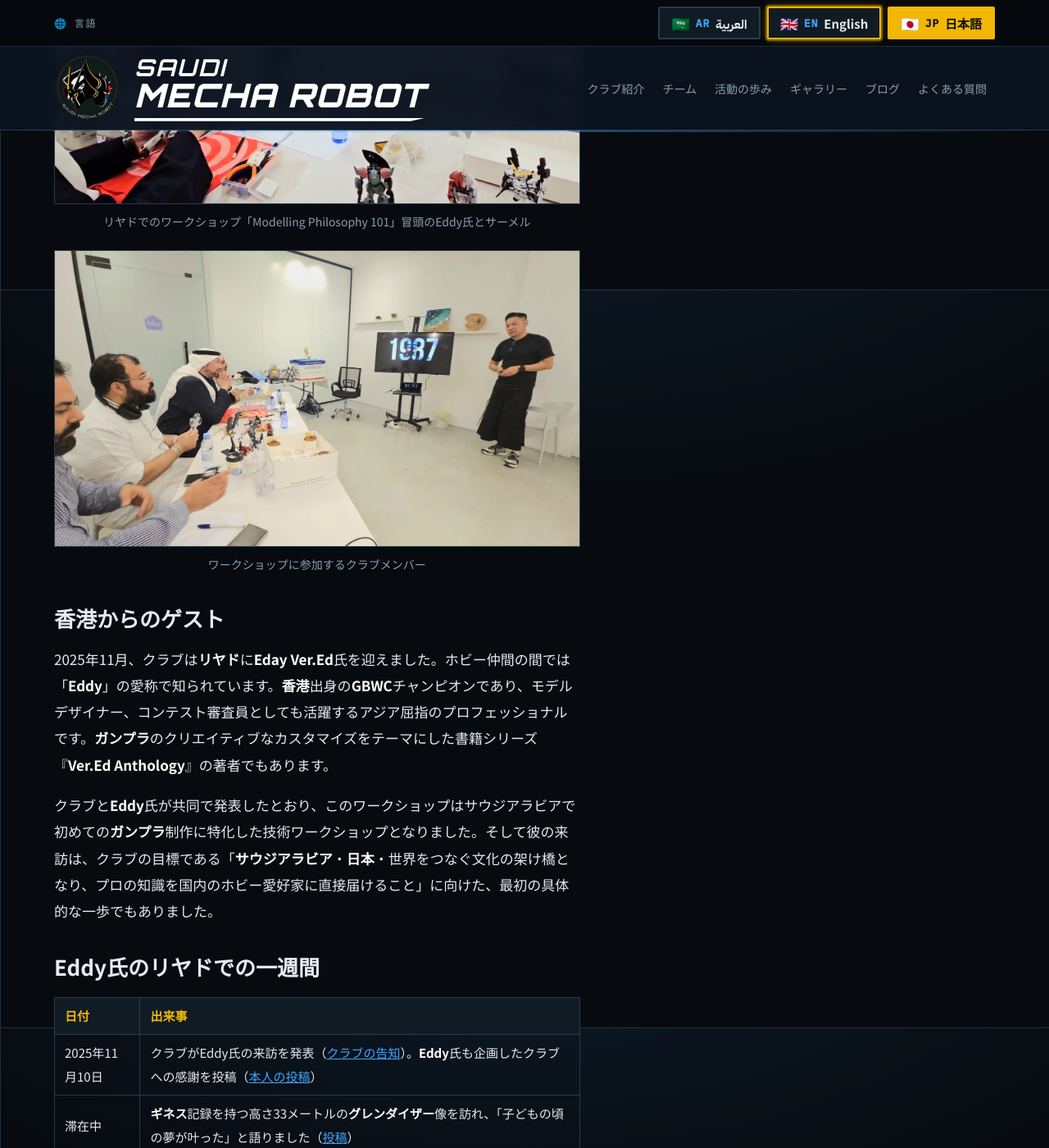
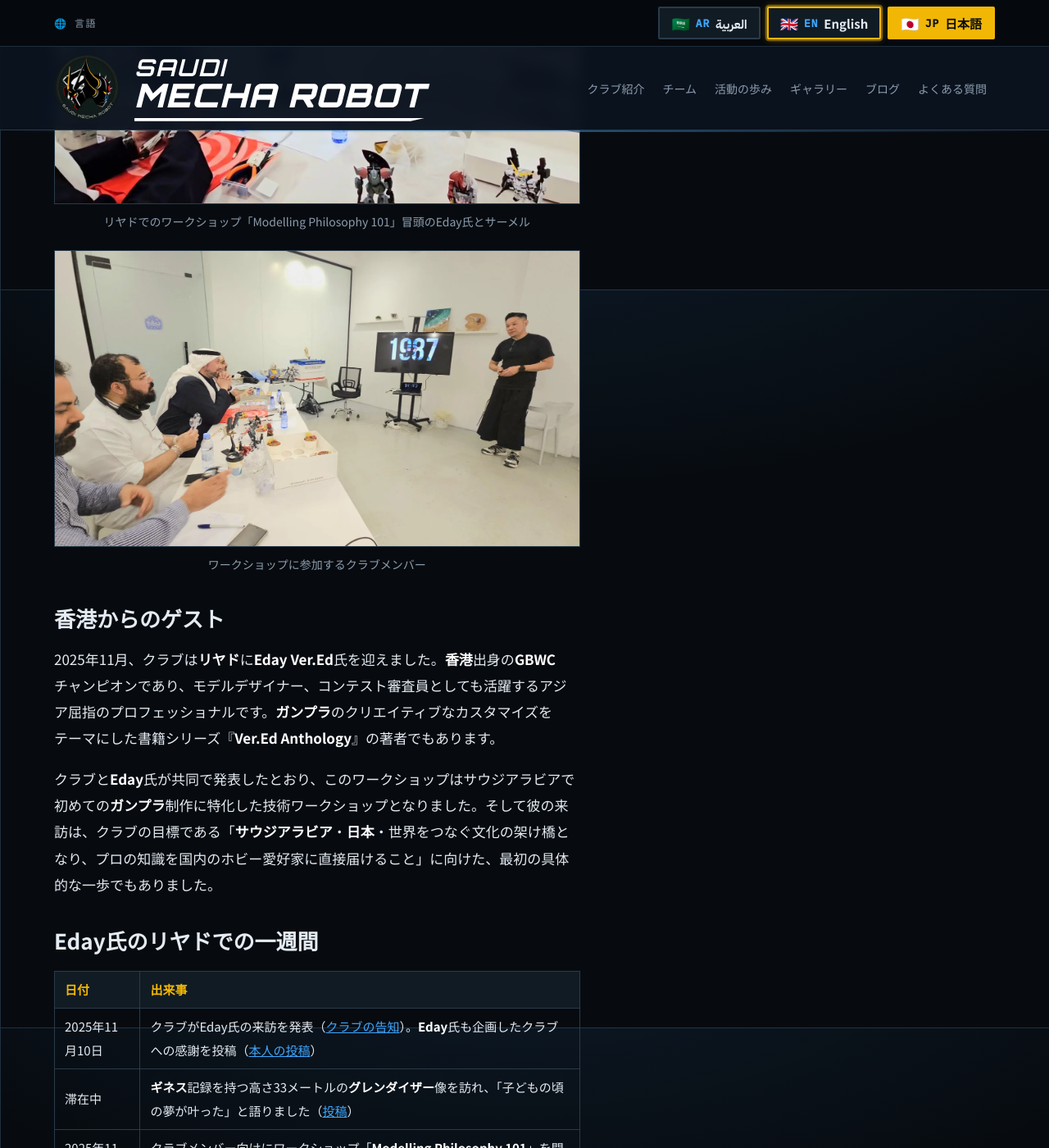
Before and after one commit to SaudiMechaRobot/SaudiMechaRobot.github.io, a Jekyll site: the page built from _posts/ja/2025-11-18-eday-ver-ed-riyadh.md, in a window 1280 px wide and 1400 px high, scrolled down 1447 px. Shown: the whole window at 82% size. Built offline with Jekyll 4.4.1, drawn with Linux system fonts in a browser that asks for light colours; some web fonts are replaced; some of the changed text lies outside the part shown.

Commit message:
Add files via upload

```diff
--- a/_posts/ja/2025-11-18-eday-ver-ed-riyadh.md
+++ b/_posts/ja/2025-11-18-eday-ver-ed-riyadh.md
@@ -7,28 +7,28 @@
 cover: /assets/images/blog/eday-riyadh-cover.webp
 image: /assets/images/blog/eday-riyadh-cover.jpg
 ---
-<figure class="post-figure"><img src="/assets/images/blog/eday-workshop-opening.webp" alt="リヤドでのワークショップ「Modelling Philosophy 101」冒頭のEddy氏とサーメル" width="1600" height="900" loading="lazy"><figcaption>リヤドでのワークショップ「Modelling Philosophy 101」冒頭のEddy氏とサーメル</figcaption></figure>
+<figure class="post-figure"><img src="/assets/images/blog/eday-workshop-opening.webp" alt="リヤドでのワークショップ「Modelling Philosophy 101」冒頭のEday氏とサーメル" width="1600" height="900" loading="lazy"><figcaption>リヤドでのワークショップ「Modelling Philosophy 101」冒頭のEday氏とサーメル</figcaption></figure>
 
 <figure class="post-figure"><img src="/assets/images/blog/eday-workshop-attendees.webp" alt="ワークショップに参加するクラブメンバー" width="1600" height="901" loading="lazy"><figcaption>ワークショップに参加するクラブメンバー</figcaption></figure>
 
 ## 香港からのゲスト
 
-2025年11月、クラブは**リヤド**に**Eday Ver.Ed**氏を迎えました。ホビー仲間の間では「**Eddy**」の愛称で知られています。**香港**出身の**GBWC**チャンピオンであり、モデルデザイナー、コンテスト審査員としても活躍するアジア屈指のプロフェッショナルです。**ガンプラ**のクリエイティブなカスタマイズをテーマにした書籍シリーズ『**Ver.Ed Anthology**』の著者でもあります。
+2025年11月、クラブは**リヤド**に**Eday Ver.Ed**氏を迎えました。**香港**出身の**GBWC**チャンピオンであり、モデルデザイナー、コンテスト審査員としても活躍するアジア屈指のプロフェッショナルです。**ガンプラ**のクリエイティブなカスタマイズをテーマにした書籍シリーズ『**Ver.Ed Anthology**』の著者でもあります。
 
-クラブと**Eddy**氏が共同で発表したとおり、このワークショップはサウジアラビアで初めての**ガンプラ**制作に特化した技術ワークショップとなりました。そして彼の来訪は、クラブの目標である「**サウジアラビア**・**日本**・世界をつなぐ文化の架け橋となり、プロの知識を国内のホビー愛好家に直接届けること」に向けた、最初の具体的な一歩でもありました。
+クラブと**Eday**氏が共同で発表したとおり、このワークショップはサウジアラビアで初めての**ガンプラ**制作に特化した技術ワークショップとなりました。そして彼の来訪は、クラブの目標である「**サウジアラビア**・**日本**・世界をつなぐ文化の架け橋となり、プロの知識を国内のホビー愛好家に直接届けること」に向けた、最初の具体的な一歩でもありました。
 
-## Eddy氏のリヤドでの一週間
+## Eday氏のリヤドでの一週間
 
 | 日付 | 出来事 |
 |---|---|
-| 2025年11月10日 | クラブがEddy氏の来訪を発表（[クラブの告知](https://www.instagram.com/p/DQ37Qy6DeMj/)）。**Eddy**氏も企画したクラブへの感謝を投稿（[本人の投稿](https://www.instagram.com/p/DQ3_fFyjwTu/)） |
+| 2025年11月10日 | クラブがEday氏の来訪を発表（[クラブの告知](https://www.instagram.com/p/DQ37Qy6DeMj/)）。**Eday**氏も企画したクラブへの感謝を投稿（[本人の投稿](https://www.instagram.com/p/DQ3_fFyjwTu/)） |
 | 滞在中 | **ギネス**記録を持つ高さ33メートルの**グレンダイザー**像を訪れ、「子どもの頃の夢が叶った」と語りました（[投稿](https://www.instagram.com/p/DRLGX_1E08w/)） |
 | 2025年11月18日 | クラブメンバー向けにワークショップ「**Modelling Philosophy 101**」を開催（[クラブのまとめ](https://www.instagram.com/p/DRQPvESjUVY/)） |
 | 2025年11月19日 | リヤドの街と人々、そしてクラブへの感謝のメッセージとともに帰国（[投稿](https://www.instagram.com/p/DRNycN_k26P/)） |
 
 ### ワークショップ：モデリングの哲学
 
-今回のワークショップは、道具や技法についての講座ではありませんでした。そうした情報は今や誰でも手に入るからです。**Eddy**氏が焦点を当てたのは、あまり問われることのない次のような問いでした。
+今回のワークショップは、道具や技法についての講座ではありませんでした。そうした情報は今や誰でも手に入るからです。**Eday**氏が焦点を当てたのは、あまり問われることのない次のような問いでした。
 
 - 創造性とは何か？
 - 創造性はどのように働くのか？
@@ -39,7 +39,7 @@
 ワークショップは三つの段階で進みました。
 
 1. **コンセプト：**哲学やアイデアの組み立てから、色のバランスやディテールの精度まで。どのディテールを選び、作品全体のバランスをどう取るかを学びました。
-2. **デモンストレーション：**Eddy氏が目の前でパーツにデザインの「方程式」を当てはめ、シンプルな形から複雑なアイデアまで実演しました（[動画](https://www.instagram.com/reel/DRnMr5kje07/)）。
+2. **デモンストレーション：**Eday氏が目の前でパーツにデザインの「方程式」を当てはめ、シンプルな形から複雑なアイデアまで実演しました（[動画](https://www.instagram.com/reel/DRnMr5kje07/)）。
 3. **実践：**参加者一人ひとりがランダムに選んだパーツから、学んだコンセプトを使って決められた形を作りました（[動画](https://www.instagram.com/reel/DRX2KjbjYnE/)）。
 
 私たちが得た一番の学びは、「**創造性は観察から始まる**」ということでした。
@@ -56,13 +56,13 @@
 | 写真 | 1,200点以上 |
 | 内容 | **ガンダム**の別世界を舞台にしたカスタム作品6点 |
 
-さらに**Eddy**氏からは、香港限定のコレクターズカードをクラブに贈っていただきました。
+さらに**Eday**氏からは、香港限定のコレクターズカードをクラブに贈っていただきました。
 
 ### 双方向のアート交流
 
 私たちもお返しに、メンバーの作品を贈りました。
 
-- **サーメル**は自ら撮影した写真を**Eddy**氏に贈りました（[投稿](https://www.instagram.com/p/DSOCvedjbiI/)）。
+- **サーメル**は自ら撮影した写真を**Eday**氏に贈りました（[投稿](https://www.instagram.com/p/DSOCvedjbiI/)）。
 - 香港の**ACGHK 2025**にも参加したサウジアラビアの漫画家**ファイサル**は、自身の画集を贈りました（[投稿](https://www.instagram.com/p/DSHzu9jDUP1/)）。
 
 ### アジアからの支援
@@ -73,14 +73,14 @@
 
 メンバーはワークショップを「本物のブレインストーミングだった」と振り返りました。創造性への見方が変わり、作品で新しいことに挑戦するきっかけになったという声も多く聞かれました。
 
-**Eddy**氏も、参加者の熱意と学ぶ意欲は期待以上だったと綴っています。特に驚いたことの一つは、サウジアラビアに**ガンプラ**を作る女性がいることだったそうです。
+**Eday**氏も、参加者の熱意と学ぶ意欲は期待以上だったと綴っています。特に驚いたことの一つは、サウジアラビアに**ガンプラ**を作る女性がいることだったそうです。
 
 そして何より、今回の来訪は、海外のプロを国内に招くことが可能であり、私たちのコミュニティにその準備ができていることを証明してくれました。私たちは今も学んだことを実践し、『**Ver.Ed Anthology**』を参考にし続けています。
 
-## Eddyさん、ありがとうございました
+## Edayさん、ありがとうございました
 
-リヤドまで足を運び、知識と情熱、そして素敵な贈り物をメンバーと分かち合ってくださった**Eddy**氏に心から感謝します。次回の来訪を楽しみにするとともに、これからも**日本**や世界各地からプロフェッショナルをお迎えしていきたいと思います。
+リヤドまで足を運び、知識と情熱、そして素敵な贈り物をメンバーと分かち合ってくださった**Eday**氏に心から感謝します。次回の来訪を楽しみにするとともに、これからも**日本**や世界各地からプロフェッショナルをお迎えしていきたいと思います。
 
-- Eddy氏のウェブサイトと書籍：[ver-ed.com](https://www.ver-ed.com)
-- Eddy氏のInstagram：[@eday_ver.ed](https://www.instagram.com/eday_ver.ed/)
+- Eday氏のウェブサイトと書籍：[ver-ed.com](https://www.ver-ed.com)
+- Eday氏のInstagram：[@eday_ver.ed](https://www.instagram.com/eday_ver.ed/)
 - クラブのInstagram：[@saudi.mecha.robot](https://www.instagram.com/saudi.mecha.robot)
```
